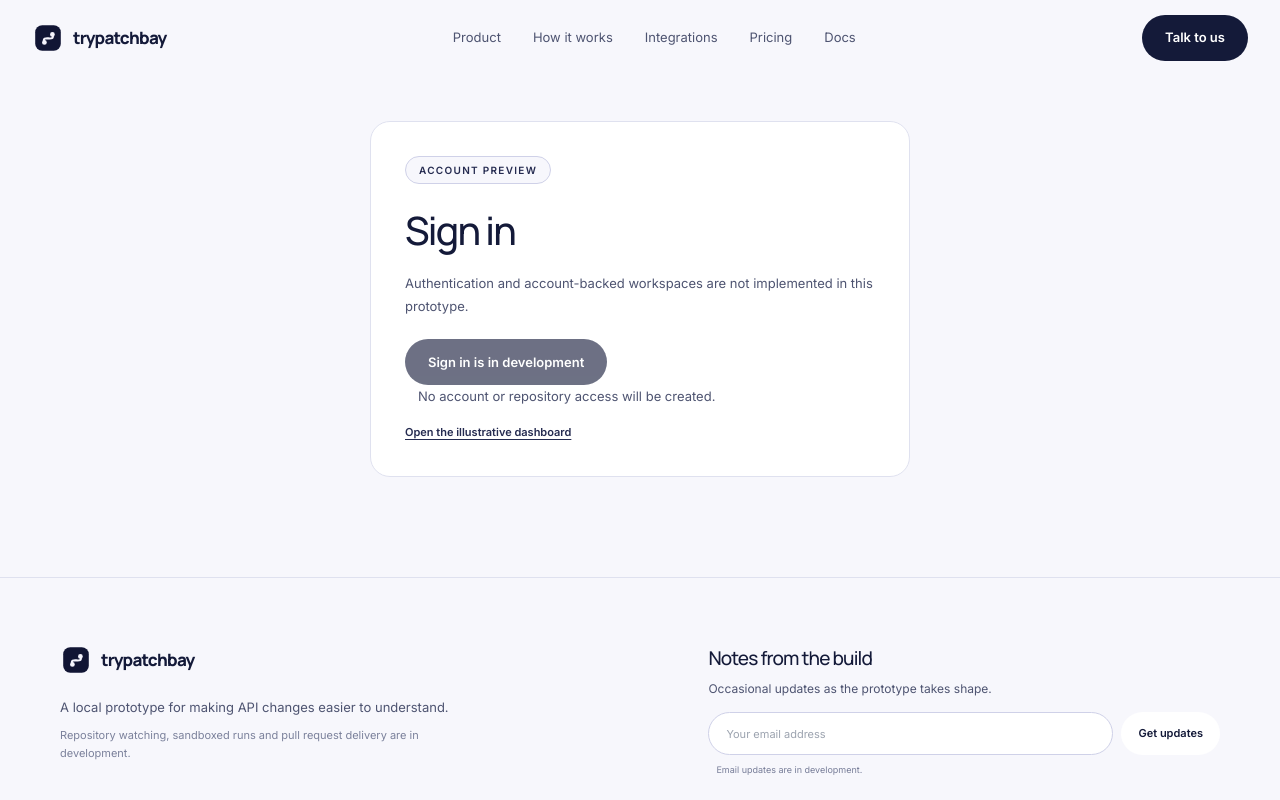
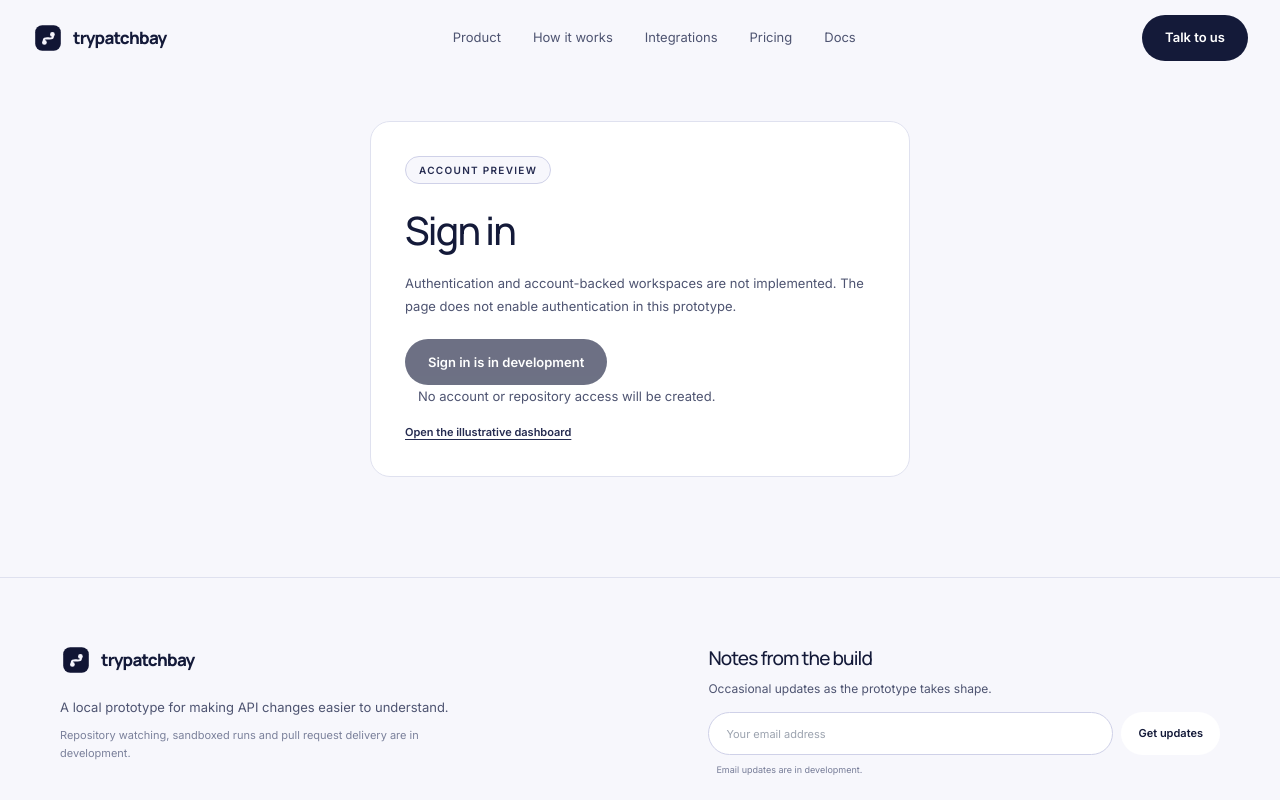
Before and after one commit to Nitish-1303/Patchversion, a Next.js app in the folder packages/site/: page /login in a window 1280 px wide. Shown: the top 800 px of the page. Built offline with nearby package versions, Linux system fonts and the light colour scheme.

Commit message:
site: restore copy-guard wording on login

```diff
--- a/packages/site/src/app/login/page.tsx
+++ b/packages/site/src/app/login/page.tsx
@@ -2,5 +2,5 @@ import Link from 'next/link';
 import { Reveal } from '../components/Experience';
 
 export default function LoginPage() {
-  return <section className="login-card"><Reveal><span className="eyebrow-chip">ACCOUNT PREVIEW</span><h1>Sign in</h1><p>Authentication and account-backed workspaces are not implemented in this prototype.</p><button className="pill-button pill-button-dark unavailable" disabled>Sign in is in development</button><p className="form-note">No account or repository access will be created.</p><Link className="text-link" href="/dashboard">Open the illustrative dashboard</Link></Reveal></section>;
+  return <section className="login-card"><Reveal><span className="eyebrow-chip">ACCOUNT PREVIEW</span><h1>Sign in</h1><p>Authentication and account-backed workspaces are not implemented. The page does not enable authentication in this prototype.</p><button className="pill-button pill-button-dark unavailable" disabled>Sign in is in development</button><p className="form-note">No account or repository access will be created.</p><Link className="text-link" href="/dashboard">Open the illustrative dashboard</Link></Reveal></section>;
 }
```
